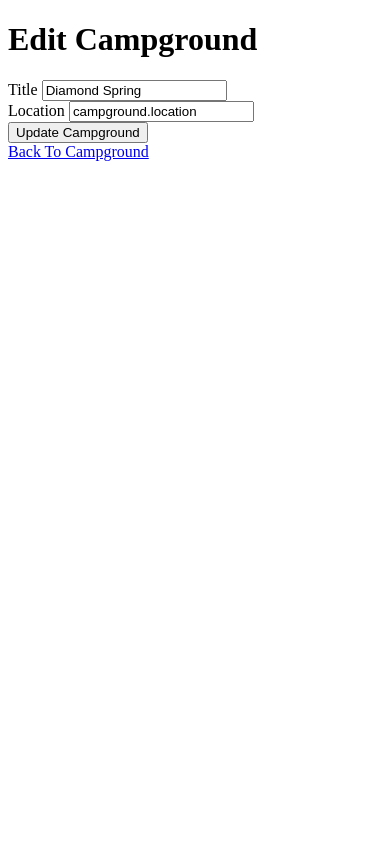
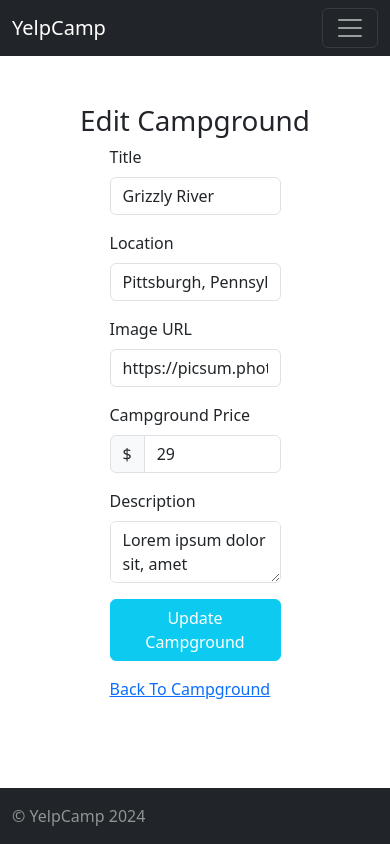
Before and after one commit to dongkerr/YelpCamp-Project, a Node server app: page /campgrounds/600000000000000000000003/edit in a window 390 px wide. Run offline with Node 20, Linux system fonts and the light colour scheme; data comes from the database, SQL or seed files in the repository; some libraries are stand-ins or nearby versions.

Commit message:
Adding Basic Styles

```diff
--- a/app.js
+++ b/app.js
@@ -1,6 +1,7 @@
 const express = require("express");
 const path = require("path")
 const mongoose = require("mongoose");
+const ejsMate = require("ejs-mate")
 const Campground = require("./models/campground")
 const methodoverride = require("method-override")
 
@@ -13,7 +14,7 @@ db.once("open", ()=>{
 
 const app = express();
 
-
+app.engine("ejs",ejsMate)
 app.set("view engine","ejs");
 app.set("views", path.join(__dirname, "views"))
 
--- a/models/campground.js
+++ b/models/campground.js
@@ -3,7 +3,8 @@ const Schema = mongoose.Schema;
 
 const CampgroundSchema = new Schema({
     title: String,
-    price: String,
+    image:String,
+    price: Number,
     description: String,
     location: String
 });
--- a/package.json
+++ b/package.json
@@ -11,6 +11,7 @@
   "description": "",
   "dependencies": {
     "ejs": "^3.1.10",
+    "ejs-mate": "^4.0.0",
     "express": "^4.19.2",
     "method-override": "^3.0.0",
     "mongoose": "^8.5.2"
--- a/seeds/index.js
+++ b/seeds/index.js
@@ -16,9 +16,13 @@ const seedDB = async()=>{
     await Campground.deleteMany({});
     for(let i = 0; i <50; i++){
         const random1000 = Math.floor(Math.random()*1000);
+        const price = Math.floor(Math.random()*20)+10;
         const camp = new Campground({
             location:`${cities[random1000].city}, ${cities[random1000].state}`,
-            title: `${sample(descriptors)} ${sample(places)}`
+            title: `${sample(descriptors)} ${sample(places)}`,
+            image: `https://picsum.photos/400?random=${Math.random()}`,
+            description: "Lorem ipsum dolor sit, amet consectetur adipisicing elit. Fugiat amet totam quibusdam dolorum perferendis, quia sapiente accusamus ex eum unde tenetur suscipit corrupti, quae, inventore dolor nulla fugit molestiae dolore?",
+            price
         })
         await camp.save();
     }
--- a/views/campgrounds/edit.ejs
+++ b/views/campgrounds/edit.ejs
@@ -1,23 +1,39 @@
-<!DOCTYPE html>
-<html lang="en">
-<head>
-    <meta charset="UTF-8">
-    <meta name="viewport" content="width=device-width, initial-scale=1.0">
-    <title>Edit Campground</title>
-</head>
-<body>
-    <h1>Edit Campground</h1>
-    <form action="/campgrounds/<%= campground._id %>?_method=PUT" method="POST">
-        <div>
-            <label for="title">Title</label>
-            <input type="text" id="title" name="campground[title]" value="<%= campground.title %>">
+<% layout("layouts/boilerplate") %>
+    <div class="row">
+        <h1 class="text-center">Edit Campground</h1>
+        <div class="col-6 offset-3">
+            <form action="/campgrounds/<%= campground._id %>?_method=PUT" method="POST">
+                <div class="mb-3">
+                    <label class="form-label" for="title">Title</label>
+                    <input class="form-control" type="text" id="title" name="campground[title]" value="<%= campground.title %>">
+                </div>
+                <div class="mb-3">
+                    <label class="form-label" for="location">Location</label>
+                    <input class="form-control" type="text" id="location" name="campground[location]" value="<%= campground.location %>">
+                </div>
+                <div class="mb-3">
+                    <label class="form-label" for="image">Image URL</label>
+                    <input class="form-control" type="text" id="image" name="campground[image]" value="<%= campground.image %>">
+                </div>
+                <div class="mb-3">
+                    <label class="form-label" for="price">Campground Price</label>
+                    <div class="input-group">
+                        <span class="input-group-text" id="price-label">$</span>
+                        <input id="price" type="text" class="form-control" placeholder="0.00" aria-label="price"
+                            aria-describedby="price-label" name="campground[price]" value="<%= campground.price %>">
+                    </div>
+                </div>
+                <div class="mb-3">
+                    <label class="form-label" for="description">Description</label>
+                    <textarea class="form-control" type="text" id="description"
+                        name="campground[description]"><%= campground.description %></textarea>
+                </div>
+                <div class="mb-3">
+                    <button class="btn btn-info text-white">Update Campground</button>
+                </div>
+
+            </form>
+            <a href="/campgrounds/<%= campground._id %>">Back To Campground</a>
+
         </div>
-        <div>
-            <label for="location">Location</label>
-            <input type="text" id="location" name="campground[location]" value="campground.location">
-        </div>
-        <button>Update Campground</button>
-    </form>
-    <a href="/campground/<%= campground._id %>">Back To Campground</a>
-</body>
-</html>
+    </div>
--- /dev/null
+++ b/views/layouts/boilerplate.ejs
@@ -0,0 +1,27 @@
+<!DOCTYPE html>
+<html lang="en">
+
+<head>
+    <meta charset="UTF-8">
+    <meta name="viewport" content="width=device-width, initial-scale=1.0">
+    <title>YelpCamp</title>
+    <link href="https://cdn.jsdelivr.net/npm/bootstrap@5.3.3/dist/css/bootstrap.min.css" rel="stylesheet"
+        integrity="sha384-QWTKZyjpPEjISv5WaRU9OFeRpok6YctnYmDr5pNlyT2bRjXh0JMhjY6hW+ALEwIH" crossorigin="anonymous">
+</head>
+
+<body class="d-flex flex-column vh-100">
+    <%- include("../partials/navbar") %>
+    <main class="container mt-5">
+        <%- body %>
+    </main>
+    <%- include("../partials/footer") %>
+
+    <script src="https://cdn.jsdelivr.net/npm/@popperjs/core@2.11.8/dist/umd/popper.min.js"
+            integrity="sha384-I7E8VVD/ismYTF4hNIPjVp/Zjvgyol6VFvRkX/vR+Vc4jQkC+hVqc2pM8ODewa9r"
+            crossorigin="anonymous"></script>
+    <script src="https://cdn.jsdelivr.net/npm/bootstrap@5.3.3/dist/js/bootstrap.min.js"
+            integrity="sha384-0pUGZvbkm6XF6gxjEnlmuGrJXVbNuzT9qBBavbLwCsOGabYfZo0T0to5eqruptLy"
+            crossorigin="anonymous"></script>
+</body>
+
+</html>
--- /dev/null
+++ b/views/partials/footer.ejs
@@ -0,0 +1,5 @@
+<footer class="footer bg-dark py-3 mt-auto">
+    <div class="container">
+        <span class="text-white-50">&copy; YelpCamp 2024</span>
+    </div>
+</footer>
--- /dev/null
+++ b/views/partials/navbar.ejs
@@ -0,0 +1,16 @@
+<nav class="navbar navbar-expand-lg sticky-top navbar-dark bg-dark">
+    <div class="container-fluid">
+        <a class="navbar-brand" href="#">YelpCamp</a>
+        <button class="navbar-toggler" type="button" data-bs-toggle="collapse" data-bs-target="#navbarNavAltMarkup"
+            aria-controls="navbarNavAltMarkup" aria-expanded="false" aria-label="Toggle navigation">
+            <span class="navbar-toggler-icon"></span>
+        </button>
+        <div class="collapse navbar-collapse" id="navbarNavAltMarkup">
+            <div class="navbar-nav">
+                <a class="nav-link" href="/">Home</a>
+                <a class="nav-link" href="/campgrounds">Campgrounds</a>
+                <a class="nav-link" href="/campgrounds/new">New Campground</a>
+            </div>
+        </div>
+    </div>
+</nav>
```
Also changed, not shown: views/campgrounds/index.ejs (+25 -14 lines), views/campgrounds/new.ejs (+38 -21 lines), views/campgrounds/show.ejs (+25 -21 lines), 1 other file.
